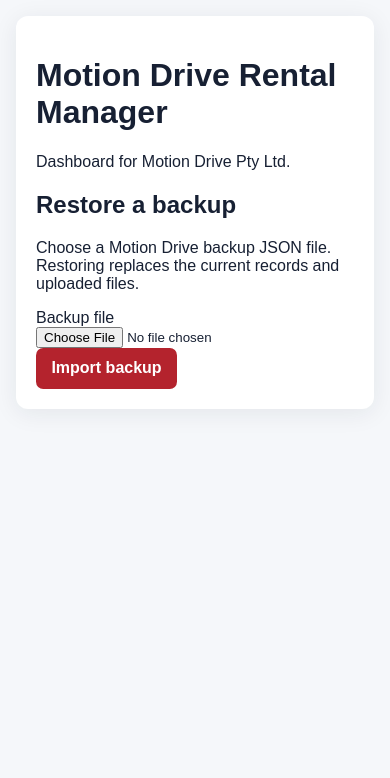
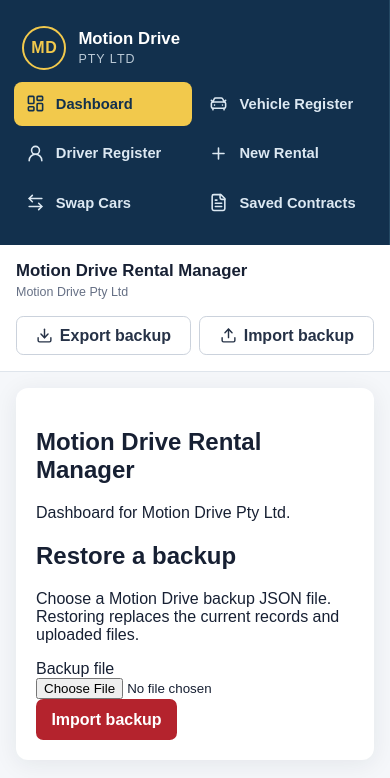
Before and after one commit to Azharelahi/motion-drive, a Next.js app: page / in a window 390 px wide. Shown: the top 778 px of the page. Built offline with nearby package versions, Linux system fonts and the light colour scheme.

Commit message:
step 4.1 Implement AppShell component and restructure layout; add new pages for Contracts, Drivers, New Rental, Swaps, and Vehicles

```diff
--- a/src/app/globals.css
+++ b/src/app/globals.css
@@ -10,16 +10,172 @@
 body {
   margin: 0;
   min-height: 100vh;
-  padding: 3rem;
+  padding: 0;
 }
 
-main {
+.visually-hidden {
+  position: absolute;
+  width: 1px;
+  height: 1px;
+  padding: 0;
+  margin: -1px;
+  overflow: hidden;
+  clip: rect(0, 0, 0, 0);
+  white-space: nowrap;
+  border: 0;
+}
+
+.app-shell {
+  min-height: 100vh;
+  display: grid;
+  grid-template-columns: 15rem minmax(0, 1fr);
+}
+
+.app-sidebar {
+  position: sticky;
+  top: 0;
+  height: 100vh;
+  padding: 1.25rem 0.85rem;
+  color: #fff;
+  background: #12304d;
+  border-right: 1px solid #244863;
+}
+
+.brand {
+  display: flex;
+  align-items: center;
+  gap: 0.75rem;
+  min-height: 3.75rem;
+  padding: 0.35rem 0.55rem 1.1rem;
+  color: inherit;
+  text-decoration: none;
+}
+
+.brand__mark {
+  display: grid;
+  width: 2.75rem;
+  height: 2.75rem;
+  place-items: center;
+  border: 2px solid #f2c94c;
+  border-radius: 50%;
+  color: #f2c94c;
+  font-weight: 800;
+  letter-spacing: 0.04em;
+}
+
+.brand__text {
+  display: grid;
+  line-height: 1.15;
+}
+
+.brand__text strong {
+  font-size: 1.05rem;
+}
+
+.brand__text small {
+  margin-top: 0.25rem;
+  color: #bac9d6;
+  font-size: 0.78rem;
+  text-transform: uppercase;
+  letter-spacing: 0.08em;
+}
+
+.app-nav {
+  display: grid;
+  gap: 0.35rem;
+}
+
+.app-nav__link {
+  display: flex;
+  min-height: 2.75rem;
+  align-items: center;
+  gap: 0.7rem;
+  padding: 0.65rem 0.75rem;
+  color: #dce8f2;
+  border-radius: 0.5rem;
+  text-decoration: none;
+  font-size: 0.92rem;
+  font-weight: 700;
+}
+
+.app-nav__link:hover {
+  color: #fff;
+  background: rgb(255 255 255 / 8%);
+}
+
+.app-nav__link--active {
+  color: #12304d;
+  background: #f2c94c;
+}
+
+.app-nav__link--active:hover {
+  color: #12304d;
+  background: #f6d66a;
+}
+
+.app-workspace {
+  min-width: 0;
+  min-height: 100vh;
+}
+
+.app-topbar {
+  position: sticky;
+  z-index: 20;
+  top: 0;
+  display: flex;
+  min-height: 5.25rem;
+  align-items: center;
+  justify-content: space-between;
+  gap: 1rem;
+  padding: 1rem 2rem;
+  border-bottom: 1px solid #dfe5ec;
+  background: rgb(255 255 255 / 96%);
+}
+
+.app-topbar__title {
+  display: grid;
+  line-height: 1.2;
+}
+
+.app-topbar__title strong {
+  font-size: 1.05rem;
+}
+
+.app-topbar__title span {
+  margin-top: 0.25rem;
+  color: #667085;
+  font-size: 0.78rem;
+}
+
+.app-topbar__actions {
+  display: flex;
+  flex-wrap: wrap;
+  justify-content: flex-end;
+  gap: 0.55rem;
+}
+
+.app-topbar__actions .button {
+  gap: 0.45rem;
+  min-height: 2.45rem;
+  white-space: nowrap;
+}
+
+.app-main {
   max-width: 64rem;
-  margin: 0 auto;
+  margin: 2rem auto;
   padding: 2rem;
   border-radius: 0.75rem;
   background: white;
   box-shadow: 0 0.25rem 1.5rem rgb(23 32 51 / 8%);
+}
+
+.app-shell__message {
+  margin: 1rem 2rem 0;
+  padding: 0.75rem 1rem;
+  color: #8a1c23;
+  border: 1px solid #f1b7bb;
+  border-radius: 0.55rem;
+  background: #fff1f2;
 }
 
 .global-alert {
@@ -192,12 +348,54 @@ main {
 }
 
 @media (max-width: 600px) {
-  body {
+  .app-shell {
+    grid-template-columns: 1fr;
+  }
+
+  .app-sidebar {
+    position: static;
+    height: auto;
+  }
+
+  .brand {
+    padding-bottom: 0.75rem;
+  }
+
+  .app-nav {
+    grid-template-columns: repeat(2, minmax(0, 1fr));
+  }
+
+  .app-nav__link {
+    min-width: 0;
+  }
+
+  .app-nav__link span {
+    overflow-wrap: anywhere;
+  }
+
+  .app-topbar {
+    position: static;
+    align-items: flex-start;
+    flex-direction: column;
     padding: 1rem;
   }
 
-  main {
+  .app-topbar__actions {
+    width: 100%;
+    justify-content: stretch;
+  }
+
+  .app-topbar__actions .button {
+    flex: 1 1 8rem;
+  }
+
+  .app-main {
+    margin: 1rem;
     padding: 1.25rem;
+  }
+
+  .app-shell__message {
+    margin: 1rem 1rem 0;
   }
 
   .confirmation-dialog__content {
--- a/src/app/layout.tsx
+++ b/src/app/layout.tsx
@@ -1,5 +1,6 @@
 import type { Metadata } from "next";
 import "./globals.css";
+import AppShell from "@/components/AppShell";
 
 export const metadata: Metadata = {
   title: "Motion Drive Rental Manager",
@@ -9,7 +10,9 @@ export const metadata: Metadata = {
 export default function RootLayout({ children }: Readonly<{ children: React.ReactNode }>) {
   return (
     <html lang="en-AU">
-      <body>{children}</body>
+      <body>
+        <AppShell>{children}</AppShell>
+      </body>
     </html>
   );
 }
--- a/src/app/page.tsx
+++ b/src/app/page.tsx
@@ -2,10 +2,10 @@ import BackupImportForm from "@/components/BackupImportForm";
 
 export default function HomePage() {
   return (
-    <main>
+    <section>
       <h1>Motion Drive Rental Manager</h1>
       <p>Dashboard for Motion Drive Pty Ltd.</p>
       <BackupImportForm />
-    </main>
+    </section>
   );
 }
--- /dev/null
+++ b/src/components/AppShell.tsx
@@ -0,0 +1,169 @@
+"use client";
+
+import Link from "next/link";
+import { usePathname } from "next/navigation";
+import {
+  ArrowLeftRight,
+  CarFront,
+  Download,
+  LayoutDashboard,
+  Upload,
+  UserRound,
+  FileText,
+  Plus,
+} from "lucide-react";
+import { useRef, useState, type ChangeEvent, type ReactNode } from "react";
+
+const navigation = [
+  { label: "Dashboard", href: "/", icon: LayoutDashboard, exact: true },
+  { label: "Vehicle Register", href: "/vehicles", icon: CarFront, exact: false },
+  { label: "Driver Register", href: "/drivers", icon: UserRound, exact: false },
+  { label: "New Rental", href: "/rentals/new", icon: Plus, exact: false },
+  { label: "Swap Cars", href: "/swaps", icon: ArrowLeftRight, exact: false },
+  { label: "Saved Contracts", href: "/contracts", icon: FileText, exact: false },
+] as const;
+
+export default function AppShell({ children }: { children: ReactNode }) {
+  const pathname = usePathname();
+  const importInputRef = useRef<HTMLInputElement>(null);
+  const [importing, setImporting] = useState(false);
+  const [message, setMessage] = useState("");
+
+  async function exportBackup() {
+    setMessage("");
+    try {
+      const response = await fetch("/api/backup/export");
+      if (!response.ok) throw new Error("Backup export failed.");
+
+      const blob = await response.blob();
+      const disposition = response.headers.get("content-disposition") ?? "";
+      const filenameMatch = disposition.match(/filename="([^"]+)"/i);
+      const filename =
+        filenameMatch?.[1] ?? `MotionDrive_Backup_${new Date().toISOString().slice(0, 10)}.json`;
+
+      const objectUrl = URL.createObjectURL(blob);
+      const link = document.createElement("a");
+      link.href = objectUrl;
+      link.download = filename;
+      document.body.appendChild(link);
+      link.click();
+      link.remove();
+      URL.revokeObjectURL(objectUrl);
+    } catch (error) {
+      setMessage(error instanceof Error ? error.message : "Backup export failed.");
+    }
+  }
+
+  async function importBackup(event: ChangeEvent<HTMLInputElement>) {
+    const file = event.currentTarget.files?.[0];
+    event.currentTarget.value = "";
+    if (!file) return;
+    if (
+      !window.confirm(
+        "Restore this backup? It will replace all current records and uploaded files. This cannot be undone.",
+      )
+    ) {
+      return;
+    }
+
+    setImporting(true);
+    setMessage("");
+    try {
+      const response = await fetch("/api/backup/import", {
+        method: "POST",
+        headers: { "Content-Type": "application/json" },
+        body: file,
+      });
+      if (response.redirected) {
+        window.location.assign(response.url);
+        return;
+      }
+      const body = (await response.json().catch(() => null)) as
+        | { error?: string; details?: string }
+        | null;
+      throw new Error(
+        [body?.error, body?.details].filter(Boolean).join(" ") ||
+          `Import failed with HTTP ${response.status}.`,
+      );
+    } catch (error) {
+      setMessage(error instanceof Error ? error.message : "Backup import failed.");
+    } finally {
+      setImporting(false);
+    }
+  }
+
+  return (
+    <div className="app-shell">
+      <aside className="app-sidebar">
+        <Link className="brand" href="/" aria-label="Motion Drive Dashboard">
+          <span className="brand__mark" aria-hidden="true">
+            MD
+          </span>
+          <span className="brand__text">
+            <strong>Motion Drive</strong>
+            <small>Pty Ltd</small>
+          </span>
+        </Link>
+
+        <nav className="app-nav" aria-label="Primary navigation">
+          {navigation.map((item) => {
+            const Icon = item.icon;
+            const active = item.exact ? pathname === item.href : pathname.startsWith(item.href);
+            return (
+              <Link
+                key={item.href}
+                className={`app-nav__link${active ? " app-nav__link--active" : ""}`}
+                href={item.href}
+                aria-current={active ? "page" : undefined}
+              >
+                <Icon aria-hidden="true" size={19} />
+                <span>{item.label}</span>
+              </Link>
+            );
+          })}
+        </nav>
+      </aside>
+
+      <div className="app-workspace">
+        <header className="app-topbar">
+          <div className="app-topbar__title">
+            <strong>Motion Drive Rental Manager</strong>
+            <span>Motion Drive Pty Ltd</span>
+          </div>
+          <div className="app-topbar__actions" aria-label="Backup actions">
+            <button className="button button--secondary" type="button" onClick={exportBackup}>
+              <Download aria-hidden="true" size={17} />
+              Export backup
+            </button>
+            <button
+              className="button button--secondary"
+              type="button"
+              onClick={() => importInputRef.current?.click()}
+              disabled={importing}
+            >
+              <Upload aria-hidden="true" size={17} />
+              {importing ? "Importing…" : "Import backup"}
+            </button>
+            <input
+              ref={importInputRef}
+              className="visually-hidden"
+              type="file"
+              accept=".json,application/json"
+              onChange={importBackup}
+              disabled={importing}
+              aria-label="Choose backup file"
+            />
+          </div>
+        </header>
+
+        {message ? (
+          <div className="app-shell__message" role="alert">
+            {message}
+          </div>
+        ) : null}
+
+        <main className="app-main">{children}</main>
+      </div>
+    </div>
+  );
+}
```
Also changed, not shown: src/app/contracts/page.tsx (added, +8 -0 lines), src/app/drivers/page.tsx (added, +8 -0 lines), src/app/rentals/new/page.tsx (added, +8 -0 lines), src/app/swaps/page.tsx (added, +8 -0 lines), src/app/vehicles/page.tsx (added, +8 -0 lines).
